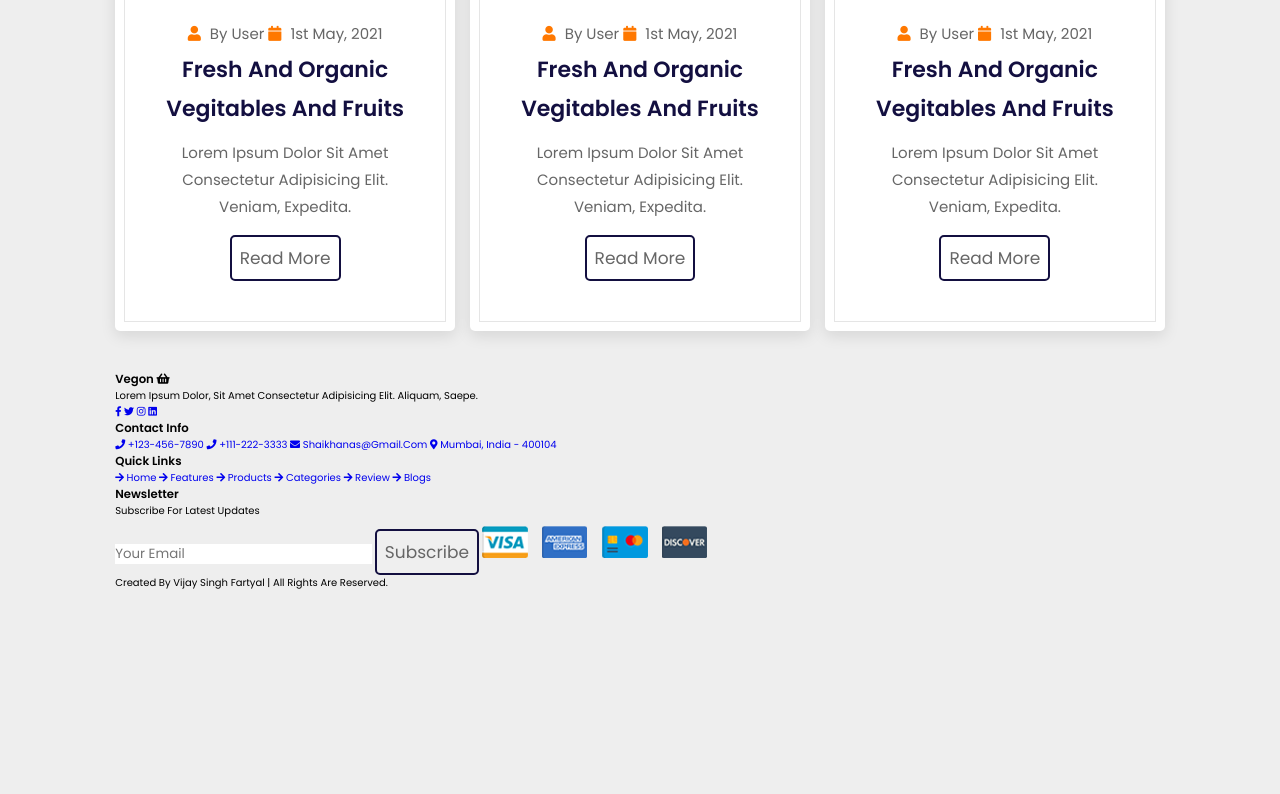
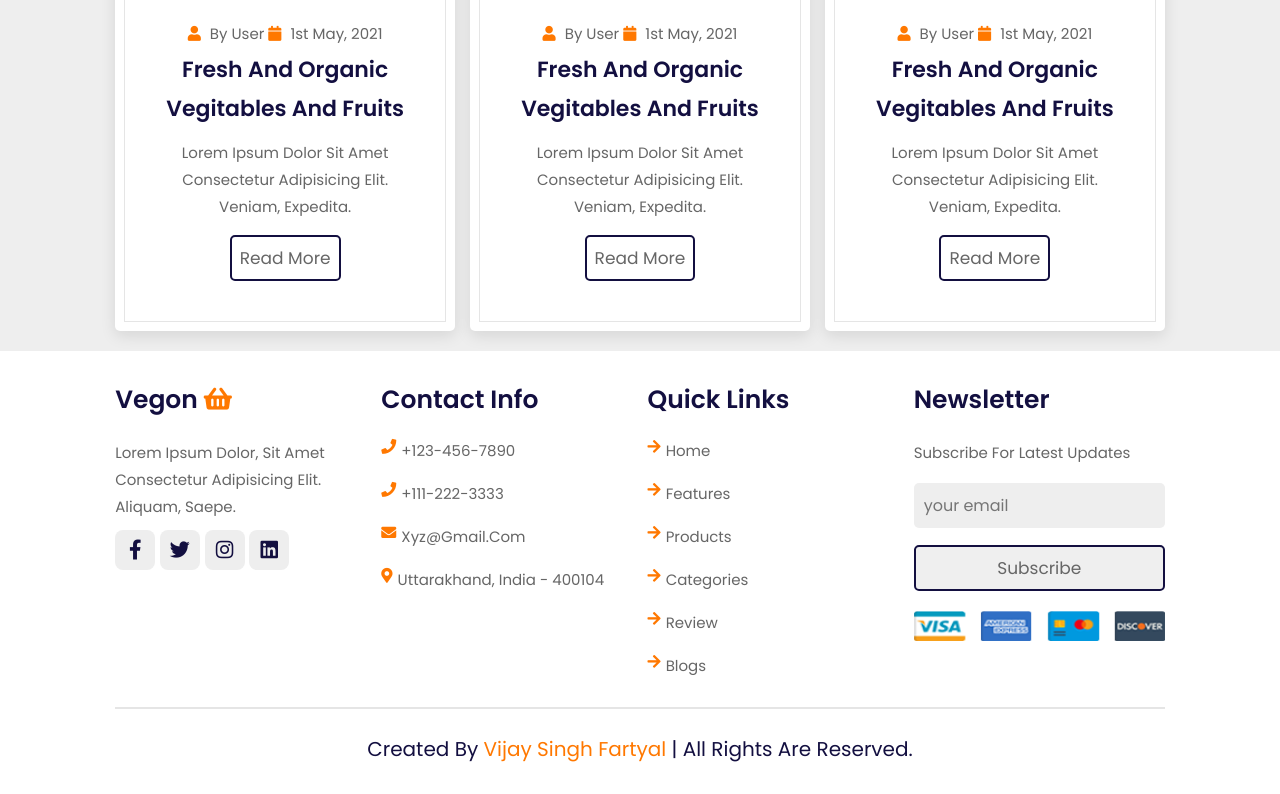
Before and after one commit to vijaysf123/Grocery-Shop, a plain HTML site: page index.html in a window 1280 px wide. Shown: the part 3516-4310 px from the top of the page. Before the commit the page ends 4127 px from the top, so only its background shows below. Drawn offline with nearby package versions, Linux system fonts and the light colour scheme.

Commit message:
css updated

```diff
--- a/index.html
+++ b/index.html
@@ -15,7 +15,7 @@
 <body>
     <!-- header section started now -->
 
-    <header class="header">
+    <header class="header container">
         <a href="#" class="logo"><i class="fas fa-shopping-basket"></i>Vegon</a>
 
         <nav class="navbar">
@@ -445,8 +445,8 @@
                 <h3>contact info</h3>
                 <a href="#" class="links"> <i class="fas fa-phone"></i> +123-456-7890 </a>
                 <a href="#" class="links"> <i class="fas fa-phone"></i> +111-222-3333 </a>
-                <a href="#" class="links"> <i class="fas fa-envelope"></i> shaikhanas@gmail.com </a>
-                <a href="#" class="links"> <i class="fas fa-map-marker-alt"></i> mumbai, india - 400104 </a>
+                <a href="#" class="links"> <i class="fas fa-envelope"></i> xyz@gmail.com </a>
+                <a href="#" class="links"> <i class="fas fa-map-marker-alt"></i> uttarakhand, india - 400104 </a>
             </div>
 
             <div class="box">
@@ -468,7 +468,6 @@
             </div>
 
         </div>
-
         <div class="credit"> created by <span> Vijay Singh Fartyal </span> | all rights are reserved. </div>
 
     </footer>
--- a/style.css
+++ b/style.css
@@ -22,7 +22,6 @@ html{
     font-size: 62.5%;
     overflow-x: hidden;
     scroll-behavior: smooth;
-    scroll-padding-top: 7rem;
 }
 body{
     background:#eee;
@@ -30,6 +29,7 @@ body{
 .container{
     padding:2rem 9%;
 }
+
 /********* Global section***************/
 .btn{
     margin-top: 1rem;
@@ -54,11 +54,13 @@ body{
 .heading span{
     background: var(--orange);
     color:#fff;
-    padding:0.5rem 3rem;
+    padding: 0.5rem 3rem;
     clip-path: polygon(100% 0%, 93% 50%, 100% 99%, 0% 100%, 7% 50%, 0% 0%);
 }
 
 /********* Global section ends***************/
+
+
 
 .header{
     position: fixed;
@@ -67,7 +69,6 @@ body{
     display: flex;
     align-items: center;
     justify-content: space-between;
-    padding:2rem 9%;
     background:#fff;
     box-shadow: var(--box-shadow);
 }
@@ -411,6 +412,92 @@ body{
     padding-right: 0.5rem;
 }
 
+/**********Footer section started*********/
+
+.footer{
+    background: #fff;
+}
+.footer .box-container{
+    display: grid;
+    grid-template-columns: repeat(auto-fit, minmax(25rem, 1fr));
+    gap:1.5rem;
+}
+.footer .box-container .box {
+    display: flex;
+    flex-direction: column;
+}
+.footer .box-container .box h3{
+    font-size: 2.5rem;
+    color:var(--black);
+    padding:1rem 0;
+}
+.footer .box-container .box h3 i{
+    color:var(--orange);
+}
+.footer .box-container .box p{
+    line-height: 1.8;
+    font-size: 1.5rem;
+    color:var(--light-color);
+    padding:1rem 0;
+}
+.footer .box-container .box .links{
+    display: flex;
+    font-size: 1.5rem;
+    color:var(--light-color);
+    padding:1rem 0;
+}
+.footer .box-container .box .links i{
+    color:var(--orange);
+    padding-right: 0.5rem;
+}
+.footer .box-container .box .links:hover i{
+    padding-right: 2rem;
+}
+.footer .box-container .box .share a{
+    height:4rem;
+    width:4rem;
+    line-height:4rem;
+    border-radius: 0.8rem;
+    font-size: 2rem;
+    color:var(--black);
+    margin-right: .2rem;
+    background: #eee;
+    text-align: center;
+}
+.footer .box-container .box .share a:hover{
+    background: var(--orange);
+    color: #fff;
+}
+.footer .box-container .box .email{
+    width: 100%;
+    margin:.7rem 0;
+    padding:1rem;
+    border-radius: .5rem;
+    background: #eee;
+    font-size: 1.6rem;
+    color:var(--black);
+    text-transform: none;
+}
+.footer .box-container .box .payment-img{
+    margin-top: 2rem;
+    height: 3rem;
+    display: block;
+}
+.footer .credit{
+    text-align: center;
+    margin-top: 2rem;
+    padding:1rem;
+    padding-top: 2.5rem;
+    font-size: 2rem;
+    color:var(--black);
+    border-top: var(--border);
+}
+
+.footer .credit span{
+    color:var(--orange);
+}
+
+
 /***************Media Query*****************/
 
 @media (max-width: 991px) {
```
Also changed, not shown: script.js (line endings or trailing spaces).
